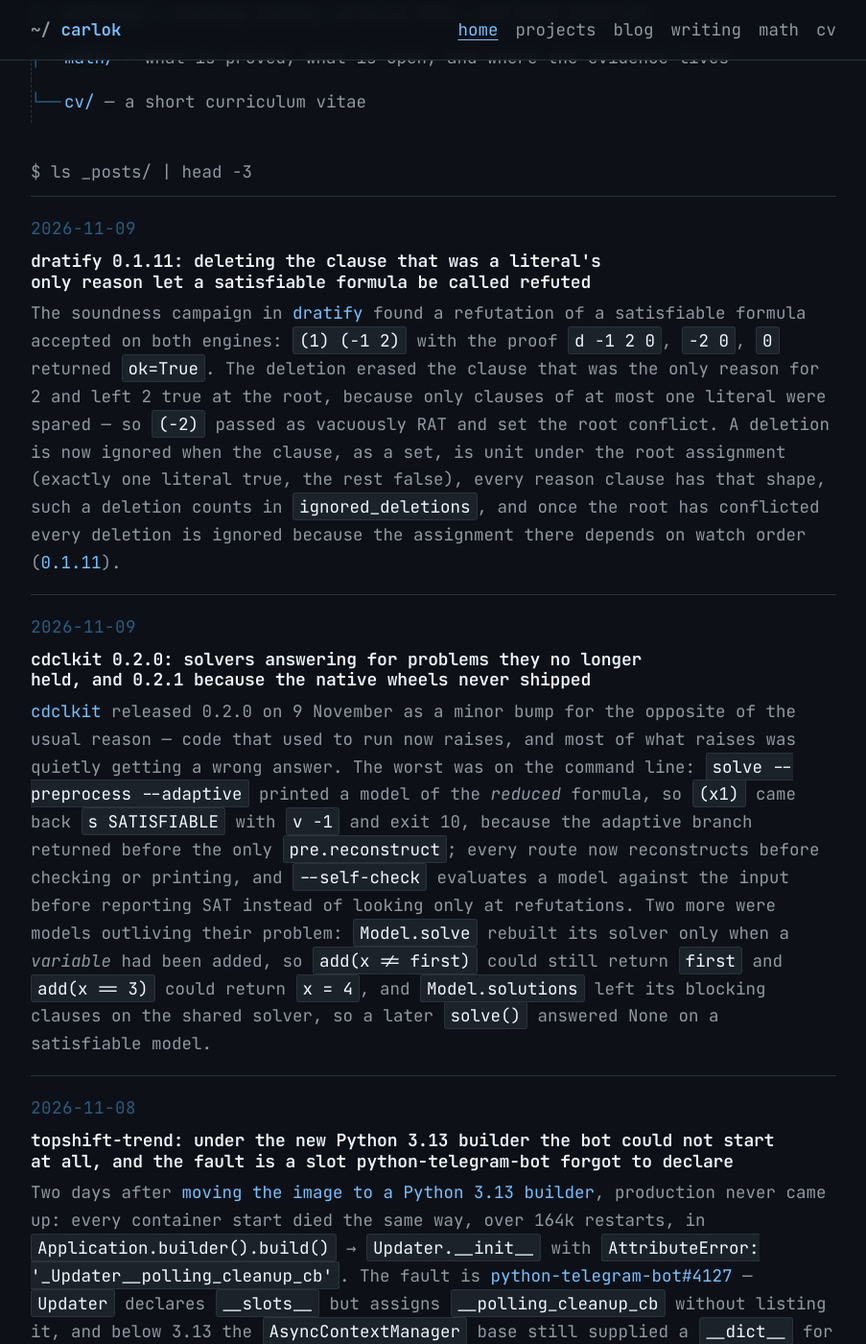
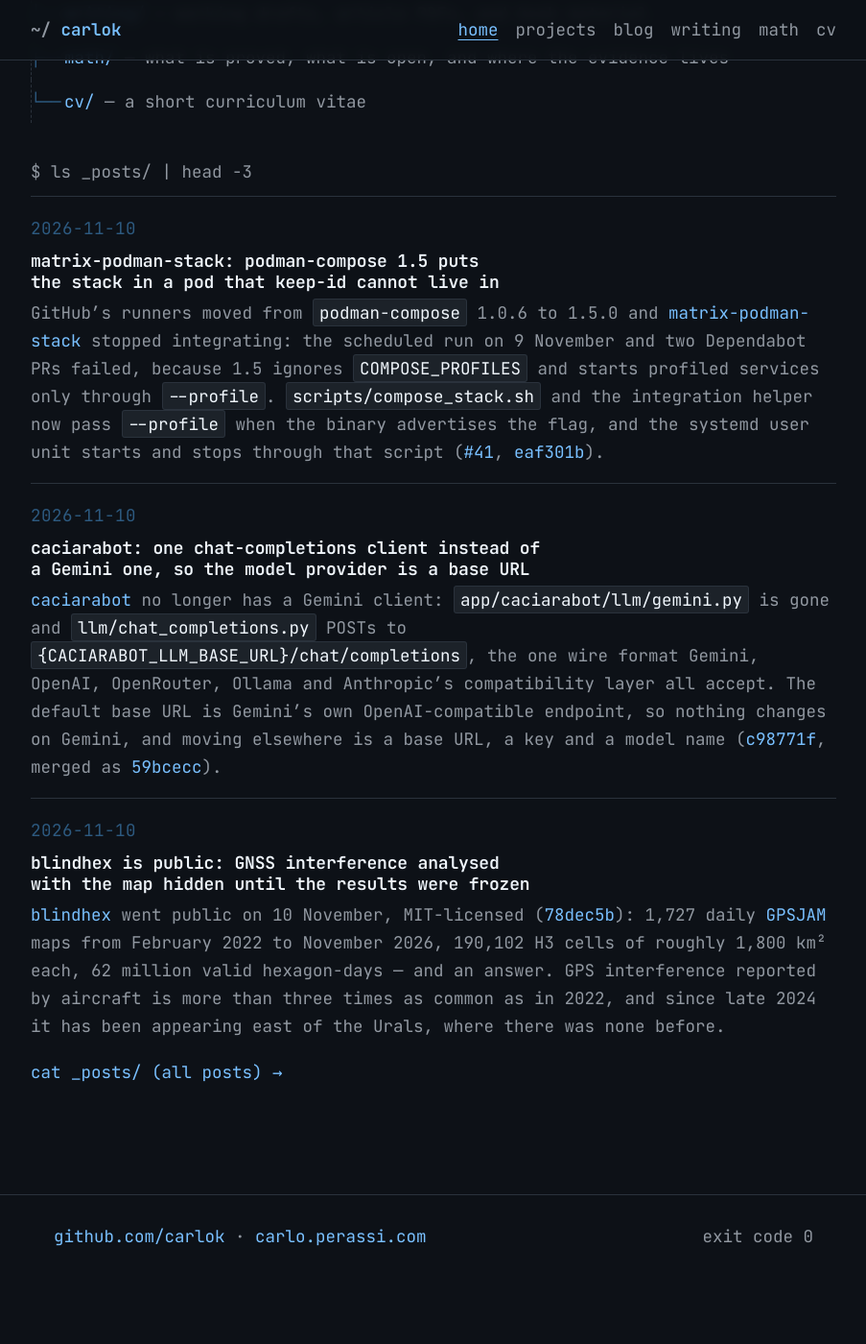
Before and after one commit to carlok/carlok.github.io, a Jekyll site: the page built from index.md, in a window 1280 px wide and 1400 px high, scrolled down 797 px. Shown: the whole window at 96% size, without its empty margins (188-1091 px from the left). Built offline with Jekyll 4.4.1, drawn with Linux system fonts in a browser that asks for light colours; after the commit the page ends 2155 px from its top, so only the background shows below that; some of the changed text lies outside the part shown.

Commit message:
posts: blindhex public, caciarabot chat-completions client, matrix-podman-stack on podman-compose 1.5
projects: add blindhex

```diff
--- /dev/null
+++ b/_posts/2026-11-10-blindhex-public.md
@@ -0,0 +1,11 @@
+---
+title: "blindhex is public: GNSS interference analysed with the map hidden until the results were frozen"
+date: 2026-11-10
+tags: [research, github]
+---
+
+[blindhex](https://github.com/carlok/blindhex) went public on 10 November, MIT-licensed ([78dec5b](https://github.com/carlok/blindhex/commit/78dec5b)): 1,727 daily [GPSJAM](https://gpsjam.org) maps from February 2022 to November 2026, 190,102 H3 cells of roughly 1,800 km² each, 62 million valid hexagon-days — and an answer. GPS interference reported by aircraft is more than three times as common as in 2022, and since late 2024 it has been appearing east of the Urals, where there was none before.
+
+The point of the repository is how that answer was reached. Stage A replaces every H3 cell id with a random opaque id and keeps only an abstract neighbour graph, the key that maps ids back to places going to `data/sealed/`; stage B runs in a container with `--network=none`, a read-only mount of the anonymised data and no `h3`, `shapely` or `geopandas` installed, after a self-test that checks those isolation facts on every run; stage C re-hashes the frozen blind report and refuses to continue if the hash changed, and only then names places and draws the map ([README](https://github.com/carlok/blindhex), [frozen/BLIND_REPORT.md](https://github.com/carlok/blindhex/blob/master/frozen/BLIND_REPORT.md)).
+
+Red hexagon-days were 0.4 % in 2022 and about 1.4 % a year since 2024, hexagons with at least one red day in a week went from about 300 to about 1,250, and the blind run found 565 persistent hexagons in 77 groups, six space-time clusters — the pre-registered maximum — and four three-week windows where many hexagons switched on together. East of the Urals the rate moves from 0.00 % in 2022–23 to 2.1 % in 2025 and 7.4 % in 2026 with coverage unchanged, one Omsk episode starting the day a drone alert was declared there; the caveats are in the report rather than the summary — the source shows degraded accuracy reported by aircraft and not jamming itself, it changed on 2026-08-27 so the confirmatory window ends before that, and the pre-registered positive control failed, since at least 14 real clusters are stronger than the injected one. The repository also carries the paper and a 64-second Short, re-voiced on 10 November into news order — finding, examples, oddity, caveat, method ([2fe3a38](https://github.com/carlok/blindhex/commit/2fe3a38), [59fec44](https://github.com/carlok/blindhex/commit/59fec44)).
--- /dev/null
+++ b/_posts/2026-11-10-caciarabot-openai-chat-completions.md
@@ -0,0 +1,9 @@
+---
+title: "caciarabot: one chat-completions client instead of a Gemini one, so the model provider is a base URL"
+date: 2026-11-10
+tags: [bot, telegram]
+---
+
+[caciarabot](https://github.com/carlok/caciarabot) no longer has a Gemini client: `app/caciarabot/llm/gemini.py` is gone and `llm/chat_completions.py` POSTs to `{CACIARABOT_LLM_BASE_URL}/chat/completions`, the one wire format Gemini, OpenAI, OpenRouter, Ollama and Anthropic's compatibility layer all accept. The default base URL is Gemini's own OpenAI-compatible endpoint, so nothing changes on Gemini, and moving elsewhere is a base URL, a key and a model name ([c98771f](https://github.com/carlok/caciarabot/commit/c98771f), merged as [59bcecc](https://github.com/carlok/caciarabot/commit/59bcecc)).
+
+The key handling is the careful part, since a key travels with the request: `LLM_API_KEY` is the key, `GEMINI_API_KEY` is still read but only while the base URL is Gemini's, so a leftover Gemini key is never sent to another host, redirects are not followed for the same reason, and `runtime.gemini_api_key` became `llm_api_key`. The new setting is validated as an http(s) URL at config load, so a typo fails `caciarabot-validate` instead of at the first reply, and `tests/test_chat_completions.py` runs the client against a local `aiohttp` server rather than a provider.
--- /dev/null
+++ b/_posts/2026-11-10-matrix-podman-stack-podman-compose-1-5.md
@@ -0,0 +1,9 @@
+---
+title: "matrix-podman-stack: podman-compose 1.5 puts the stack in a pod that keep-id cannot live in"
+date: 2026-11-10
+tags: [podman, tool]
+---
+
+GitHub's runners moved from `podman-compose` 1.0.6 to 1.5.0 and [matrix-podman-stack](https://github.com/carlok/matrix-podman-stack) stopped integrating: the scheduled run on 9 November and two Dependabot PRs failed, because 1.5 ignores `COMPOSE_PROFILES` and starts profiled services only through `--profile`. `scripts/compose_stack.sh` and the integration helper now pass `--profile` when the binary advertises the flag, and the systemd user unit starts and stops through that script ([#41](https://github.com/carlok/matrix-podman-stack/pull/41), [eaf301b](https://github.com/carlok/matrix-podman-stack/commit/eaf301b)).
+
+The second change is the one that would have taken the stack down: 1.5 creates a project pod by default, and podman refuses `userns_mode: keep-id` together with a pod — `--userns and --pod cannot be set together` — which stopped Synapse, the bootstrap step and Prometheus, so `compose.yaml` sets `x-podman.in_pod: false` for the 1.0.x default, and a 1.5 dry run of Synapse now shows `--userns keep-id` and no `--pod`. 1.5 also prefers the process environment over `--env-file`, so the Postgres 18 upgrade script exports the image after sourcing `.env`; Valkey keeps `CAP_KILL` so tini can still forward stop signals after `cap_drop ALL`; and the CI check stops and starts Valkey instead of using `podman restart`, which leaves the container exited on the current runner. Coverage held at 95.75 % with `shellcheck`, `ruff` and the bats suite passing.
--- a/projects.md
+++ b/projects.md
@@ -56,6 +56,7 @@
 
 ## Math, computation, and formal experiments
 
+- [blindhex](https://github.com/carlok/blindhex) — blind, pre-registered analysis of GNSS interference seen by aircraft (GPSJAM, 2022–2026): hexagon ids replaced by random opaque ids, the report hashed and frozen before the key is opened, reproducible end to end with Podman.
 - [aristowrap](https://github.com/carlok/aristowrap) — Docker-first CLI around Harmonic Aristotle, Lean 4, and Mathlib.
 - [cdclkit](https://github.com/carlok/cdclkit) — readable, self-checking CDCL SAT solver, preprocessor, and encoding library: every answer comes with a certificate (models re-checked, UNSAT backed by a DRAT proof an independent checker replays).
 - [dratify](https://github.com/carlok/dratify) — in-process DRAT/DRUP unsatisfiability proof checker for Python and Rust: zero dependencies, with an optional Rust accelerator.
```
